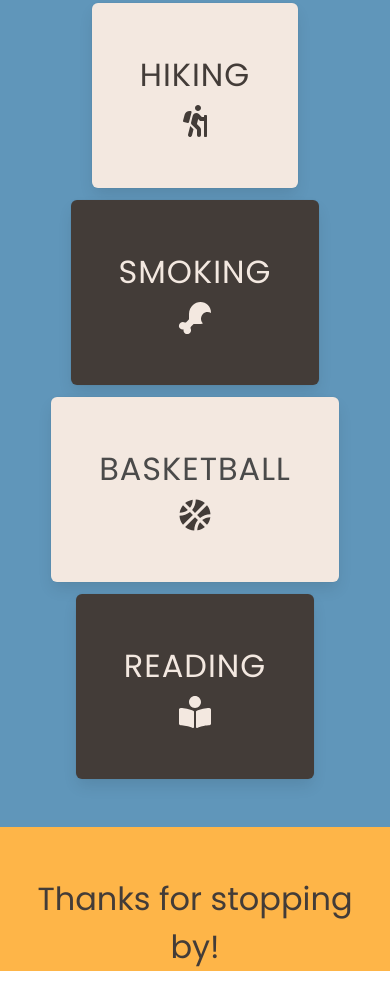
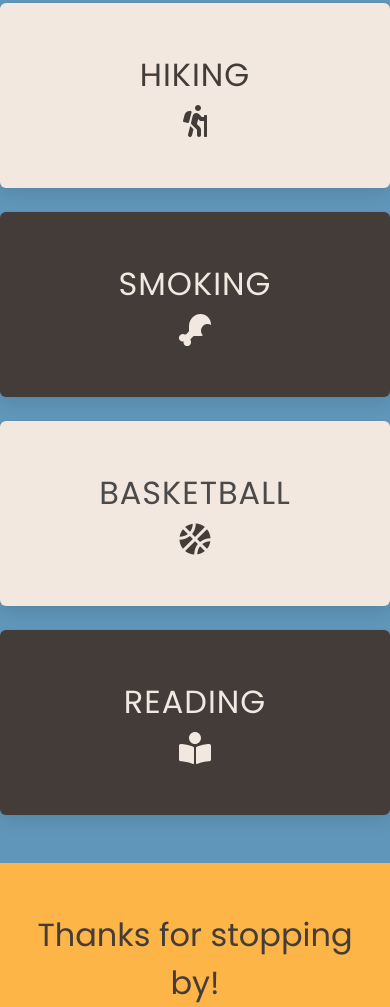
Before and after one commit to aaronmcox/me, a Gatsby site: page / in a window 390 px wide. Shown: the part 2596-3603 px from the top of the page. Before the commit the page ends 3567 px from the top, so only its background shows below. Built offline with nearby package versions, Linux system fonts and the light colour scheme; Gatsby itself is replaced by a stand-in of ours.

Commit message:
fix weird responsiveness for hobbies

```diff
--- a/src/components/hobbies.js
+++ b/src/components/hobbies.js
@@ -14,40 +14,42 @@ export const Hobbies = () => (
     </div>
 
     <div className="hero-foot">
-      <nav className="level container">
-        <div className="level-item has-text-centered">
-          <div className="box has-background-light p-6">
+      <div className="container">
+        <div className="columns is-desktop">
+          <div className="column has-text-centered">
+            <div className="box has-background-light pt-6 pb-6">
               <p className="heading has-text-dark is-size-3">Hiking</p>
               <p className="title has-text-dark is-size-3">
                 <FontAwesomeIcon icon={faHiking}/>
               </p>
             </div>
           </div>
-        <div className="level-item has-text-centered">
-          <div className="box has-background-dark p-6">
+          <div className="column has-text-centered">
+            <div className="box has-background-dark pt-6 pb-6">
               <p className="heading has-text-light is-size-3">Smoking</p>
               <p className="title has-text-light is-size-3">
                 <FontAwesomeIcon icon={faDrumstickBite}/>
               </p>
             </div>
           </div>
-        <div className="level-item has-text-centered">
-          <div className="box has-background-light p-6">
+          <div className="column has-text-centered">
+            <div className="box has-background-light pt-6 pb-6">
               <p className="heading is-size-3">Basketball</p>
               <p className="title has-text-dark is-size-3">
                 <FontAwesomeIcon icon={faBasketballBall}/>
               </p>
             </div>
           </div>
-        <div className="level-item has-text-centered">
-          <div className="box has-background-dark p-6">
+          <div className="column has-text-centered">
+            <div className="box has-background-dark pt-6 pb-6">
               <p className="heading has-text-light is-size-3">Reading</p>
               <p className="title has-text-light is-size-3">
                 <FontAwesomeIcon icon={faBookReader}/>
               </p>
             </div>
           </div>
-      </nav>
+        </div>
+      </div>
     </div>
   </section>
 );
```
Lines whose indentation alone changed are shown as unchanged.
